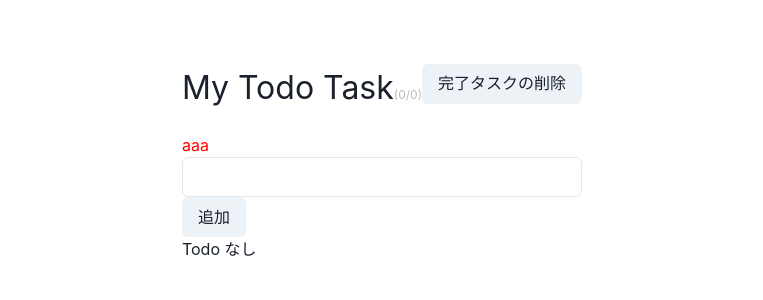
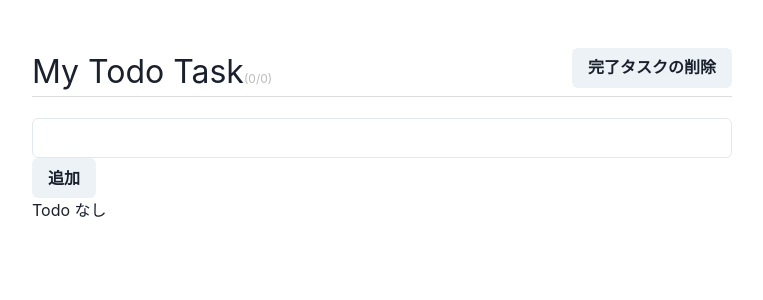
Before and after one commit to masatomix/hello-react, a React (Vite) app: page / in a window 1280 px wide. Shown: the top 300 px of the page, without its empty margins (258-1021 px from the left). Built offline with nearby package versions, Linux system fonts and the light colour scheme.

Commit message:
少し整形

```diff
--- a/src/App.tsx
+++ b/src/App.tsx
@@ -7,6 +7,7 @@ import IndexRoutes from './routes';
 const styles = css`
   ${normalize}
   body {
+    font-size: 16px;
     // color: hotpink; // ここにアプリ固有のベースになるスタイルを書く
   }
 `
--- a/src/components/molecules/IsDoneCheckBox.tsx
+++ b/src/components/molecules/IsDoneCheckBox.tsx
@@ -1,6 +1,8 @@
 import { Dispatch, FC, SetStateAction } from 'react';
 import { Checkbox } from '@chakra-ui/react';
+import { css } from '@emotion/css';
 import type { Todo } from 'data';
+
 
 type Props = {
     setTodos: Dispatch<SetStateAction<Todo[]>>
@@ -26,7 +28,7 @@ const IsDoneCheckBox: FC<Props> = ({
         })
     }
 
-    return <Checkbox name="isDone" isChecked={target.isDone} onChange={() => handleCheckbox(target)} />
+    return <Checkbox name="isDone" isChecked={target.isDone} onChange={() => handleCheckbox(target)} className={css`margin-right: 5px;`}/>
 }
 
 
--- a/src/components/molecules/RemoveTaskButton.tsx
+++ b/src/components/molecules/RemoveTaskButton.tsx
@@ -11,6 +11,7 @@ const style = css`
 cursor: pointer;
 fontSize: 12px;
 color: red;
+margin-left: 5px;
 `
 
 const RemoveTaskButton: FC<PropsWithChildren<Props>> = ({
--- a/src/components/templates/Home.tsx
+++ b/src/components/templates/Home.tsx
@@ -20,6 +20,10 @@ color:#bbb
 `
 const doneStyle = (isDone: boolean) => isDone ? isDoneStyle : css``
 
+const h1Style = css`border-bottom: 1px solid #ddd;`
+const ulStyle = css`padding:0;list-style: none;`
+const liStyle = css`line-height: 1.5;`
+
 
 //   const getTextareaStyle = (isValid: boolean) => css`
 //   border: solid 1px ${isValid ? "green" : "red"};
@@ -33,7 +37,7 @@ const Home: FC<Props> = ({ pageTitle }) => {
   const remaining = todos.filter(todo => !todo.isDone)
 
   const contents = todos.map((todo) => (
-    <li key={todo.key}>
+    <li key={todo.key} className={liStyle}>
       <IsDoneCheckBox setTodos={setTodos} target={todo} />
       <span className={doneStyle(todo.isDone)}>{todo.name}</span>
       <RemoveTaskButton setTodos={setTodos} target={todo} />
@@ -45,13 +49,12 @@ const Home: FC<Props> = ({ pageTitle }) => {
       <Heading size="lg" as="h1" my={8}>
         {pageTitle}
       </Heading>
-      <h1>My Todo Task<span className={infoStyle}>({remaining.length}/{todos.length})</span>
+      <h1 className={h1Style}>My Todo Task<span className={infoStyle}>({remaining.length}/{todos.length})</span>
         <DeleteEndTaskButton setTodos={setTodos} />
       </h1>
-      <div className={css`color: red;`}>aaa</div>
       <InputTaskName formData={formData} setFormData={setFormData} />
       <AddTaskButton formData={formData} setFormData={setFormData} setTodos={setTodos} />
-      <ul className={css`list-style: none;`}>{contents.length ? contents : <li>Todo なし</li>}</ul>
+      <ul className={ulStyle}>{contents.length ? contents : <li>Todo なし</li>}</ul>
     </>
   );
 };
--- a/src/main.tsx
+++ b/src/main.tsx
@@ -2,7 +2,7 @@ import React from 'react';
 import ReactDOM from 'react-dom/client';
 import { ChakraProvider } from '@chakra-ui/react';
 import App from 'App';
-import './index.css';
+// import './index.css';
 
 ReactDOM.createRoot(document.getElementById('root') as HTMLElement).render(
   <React.StrictMode>
--- a/src/routes/index.tsx
+++ b/src/routes/index.tsx
@@ -1,19 +1,22 @@
 import type { FC } from 'react';
 import { Navigate, Route, Routes } from 'react-router-dom';
+import { css } from '@emotion/css';
 import { Helmet } from 'react-helmet-async';
 import Home from 'components/templates/Home';
 
 const appTitle = import.meta.env.VITE_APP_TITLE;
 
+const style = css`width: 700px;margin:auto;padding:16px 0;`
+
 const IndexRoutes: FC = () => (
   <Routes>
     <Route path="/" element={
-      <>
+      <div className={style}>
         <Helmet>
           <title>{appTitle}</title>
         </Helmet>
         <Home pageTitle={appTitle} />
-      </>
+      </div>
     } />
     <Route path="*" element={<Navigate to="/" replace />} />
   </Routes>
```
